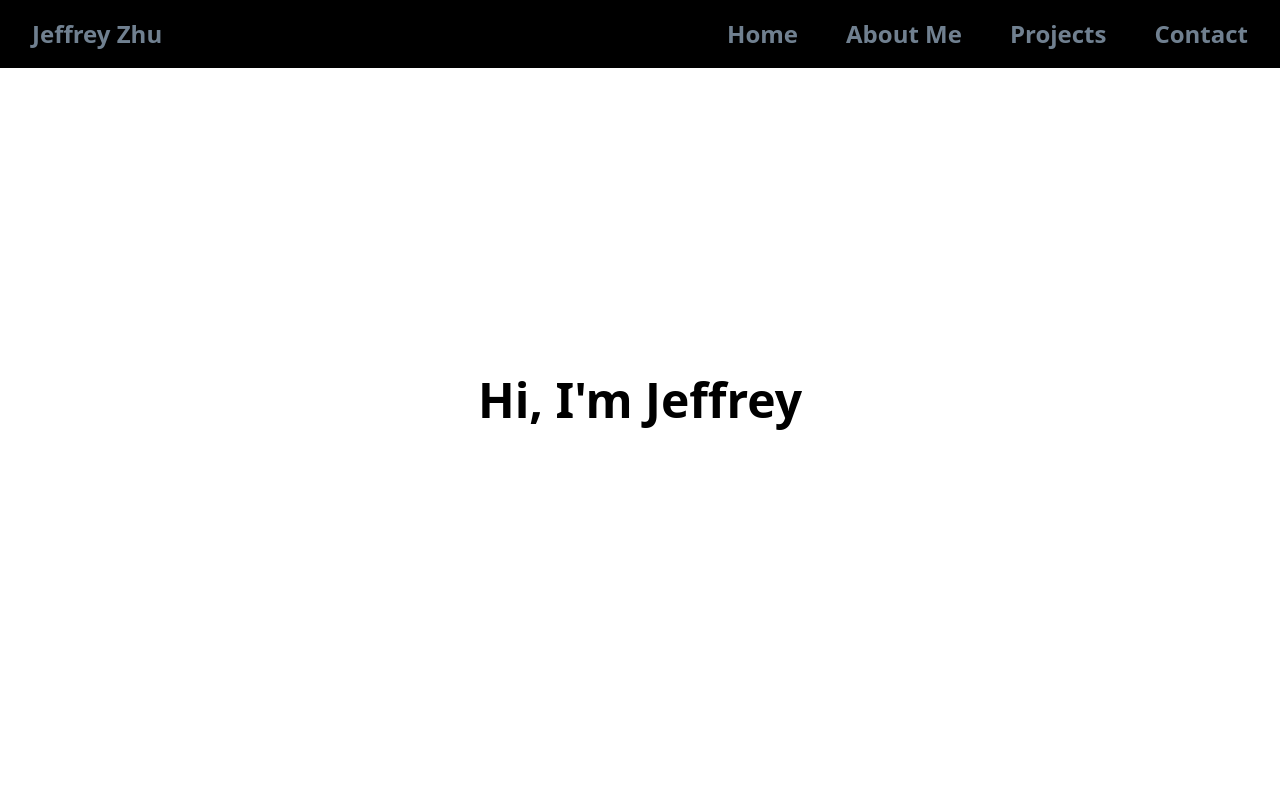
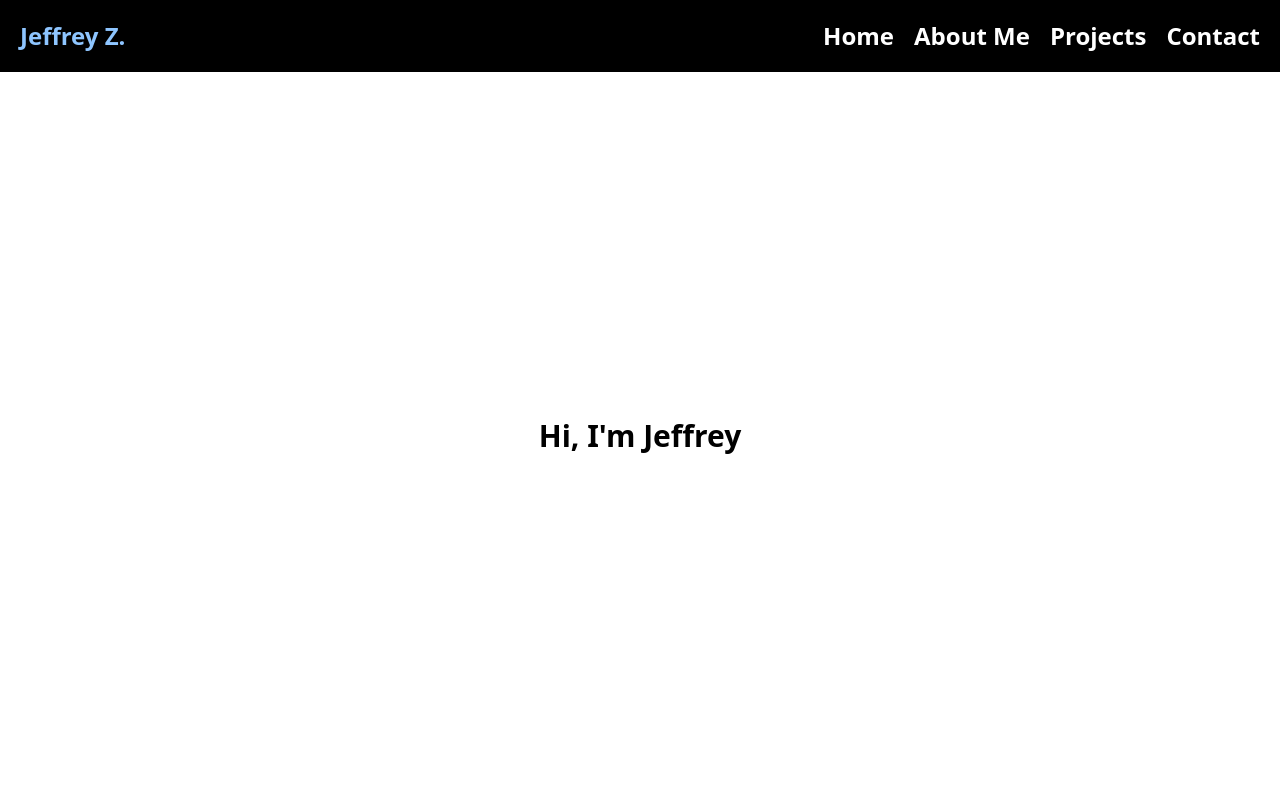
Before and after one commit to jeffrey500/MyWebsite, a React (Vite) app: page / in a window 1280 px wide. Shown: the top 800 px of the page. Built offline with nearby package versions, Linux system fonts and the light colour scheme.

Commit message:
Switch to tailwind css

```diff
--- a/src/AboutMe.css
+++ /dev/null
@@ -1,10 +0,0 @@
-.about-me{
-    background-color: black;
-    min-height: 100vh; /* Forces the section to be at least the height of your screen */
-    flex-shrink: 0; /* Prevents the flex container from squishing this section */
-    display: flex;
-    flex-direction: column;
-    align-items: center; /* Centers the content horizontally */
-    justify-content: center; /* Centers the content vertically */
-    padding: 2rem;
-}
--- a/src/AboutMe.jsx
+++ b/src/AboutMe.jsx
@@ -1,9 +1,7 @@
-import './AboutMe.css'
-
 function AboutMe(){
     return(
-        <section className="about-me">
-            <p className={"text-white text-7xl "}>Hi, I'm Jeffrey</p>
+        <section className="">
+            <p className="text-white text-7xl ">Hi, I'm Jeffrey</p>
         </section>
     );
 }
--- a/src/App.jsx
+++ b/src/App.jsx
@@ -6,13 +6,13 @@ import AboutMe from "./AboutMe.jsx";
 function App() {
     return (
         <>
-            <div className="app-layout">
+            <div className="flex flex-col min-h-screen">
                 <Header/>
-                <main className="Landing">
+                <main className="flex-1 flex flex-col">
                     <Landing/>
                 </main>
             </div>
-            <AboutMe/>
+            {/*<AboutMe/>*/}
         </>
     )
 }
--- a/src/Header.css
+++ /dev/null
@@ -1,44 +0,0 @@
-.site-header{
-    display: flex;
-    justify-content: space-between;
-    align-items: center;
-    padding: 1rem 2rem;
-    background-color: black;
-    color: white;
-    font-size: x-large;
-    position: fixed;
-    top: 0;
-    width: 100%;
-    z-index: 1000;
-    box-sizing: border-box;
-}
-
-nav{
-    width: 100%;
-}
-
-.nav-links{
-    list-style: none;
-    display: flex;
-    gap: 3rem;
-    margin: 0;
-    padding: 0;
-}
-
-.name{
-    color: slategrey;
-    text-decoration: none;
-    font-weight: bold;
-    margin-right: auto;
-}
-
-.nav-links a{
-    color: slategrey;
-    text-decoration: none;
-    font-weight: bold;
-    transition: 0.3s;
-}
-
-.nav-links a:hover{
-    color: aliceblue;
-}
--- a/src/Header.jsx
+++ b/src/Header.jsx
@@ -1,15 +1,13 @@
-import './Header.css'
-
 function Header(){
     return (
-        <header className="site-header">
-            <nav>
-                <ul className="nav-links">
-                    <li className="name">Jeffrey Zhu</li>
-                    <li><a href="#home">Home</a></li>
-                    <li><a href="#about">About Me</a></li>
-                    <li><a href="#projects">Projects</a></li>
-                    <li><a href="#contact">Contact</a></li>
+        <header class="sticky top-0 left-0 w-full z-50 bg-black py-5 px-5">
+            <nav class={"max-w-7xl mx-auto"}>
+                <ul class="w-full flex items-center gap-5 flex-wrap text-white text-2xl font-sans font-bold">
+                    <li class="mr-auto text-blue-300">Jeffrey Z.</li>
+                    <li><a href="#home" class="text-white hover:text-blue-300 transition-colors duration-500">Home</a></li>
+                    <li><a href="#about" class="text-white hover:text-blue-300 transition-colors duration-500">About Me</a></li>
+                    <li><a href="#projects" class="text-white hover:text-blue-300 transition-colors duration-500">Projects</a></li>
+                    <li><a href="#contact" class="text-white hover:text-blue-300 transition-colors duration-500">Contact</a></li>
                 </ul>
             </nav>
         </header>
--- a/src/Landing.css
+++ /dev/null
@@ -1,14 +0,0 @@
-.landing-section{
-    background: white;
-    flex: 1;
-    display: flex;
-    align-items: center;
-    justify-content: center;
-}
-
-.Intro-Text{
-    color: black;
-    font-size: 3rem;
-    font-weight: bold;
-    text-align: center;
-}
--- a/src/Landing.jsx
+++ b/src/Landing.jsx
@@ -1,9 +1,7 @@
-import './Landing.css'
-
 function Landing(){
     return(
-        <section className="landing-section">
-            <p className="Intro-Text">Hi, I'm Jeffrey</p>
+        <section className="static flex flex-1 items-center justify-center">
+            <p className="text-3xl text-black font-sans font-bold">Hi, I'm Jeffrey</p>
         </section>
     );
 }
--- /dev/null
+++ b/src/ProjectCard.jsx
@@ -0,0 +1,13 @@
+import './ProjectCard.css'
+
+const ProjectCard = ({title, description, imageURL}) => {
+    return (
+        <div className="ProjectCard">
+            <div output
+
+
+        </div>
+    );
+};
+
+export default ProjectCard;
```
